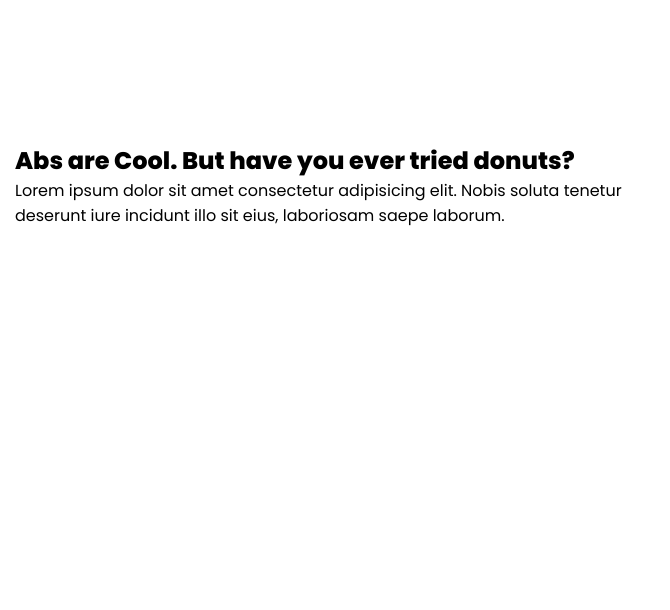
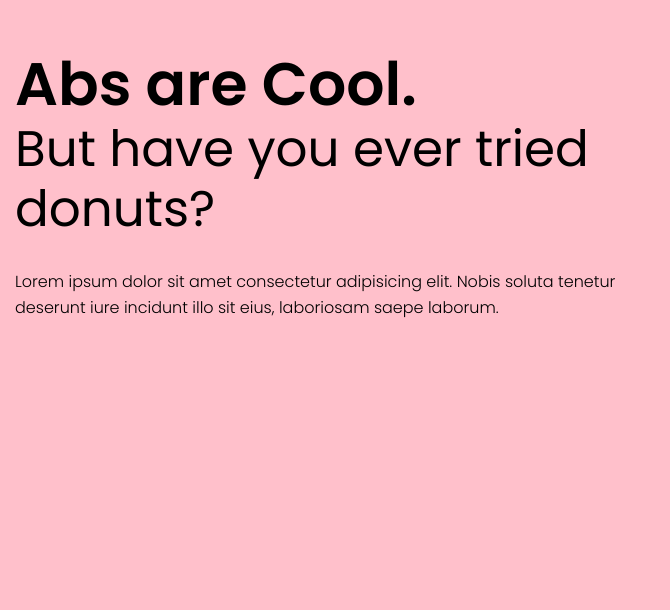
Before and after one commit to maat-mind/donut-com, a plain HTML site: page index.html in a window 1280 px wide. Shown: the part 190-800 px from the top of the page, without its empty margins (0-670 px from the left). Drawn offline with Linux system fonts and the light colour scheme; a script that the page names is missing.

Commit message:
add scroll additional effects

```diff
--- a/css/style.css
+++ b/css/style.css
@@ -9,6 +9,10 @@
 	padding: 0;
 }
 
+html {
+	scroll-snap-type: y mandatory;
+}
+
 body {
 	box-sizing: border-box;
 
@@ -16,6 +20,8 @@ body {
 	width: 100%;
 
 	font-family: 'Poppins', sans-serif;
+
+	background: #ffc0cb;
 }
 
 section {
@@ -23,6 +29,8 @@ section {
 
 	height: 100vh;
 	width: 100vw;
+
+	scroll-snap-align: start;
 }
 
 section .container {
@@ -78,3 +86,36 @@ h1 {
 
 	text-align: center;
 }
+
+h2 {
+	display: block;
+
+	width: 100%;
+
+	font-size: 60px;
+	font-weight: 600;
+	font-family: inherit;
+
+	line-height: 70px;
+}
+
+h2 span {
+	display: block;
+
+	width: 100%;
+	margin-bottom: 30px;
+
+	font-size: 50px;
+	line-height: 60px;
+	font-weight: 400;
+}
+
+p {
+	display: block;
+
+	width: 100%;
+
+	font-size: 16px;
+	line-height: 26px;
+	font-weight: 300;
+}
```
